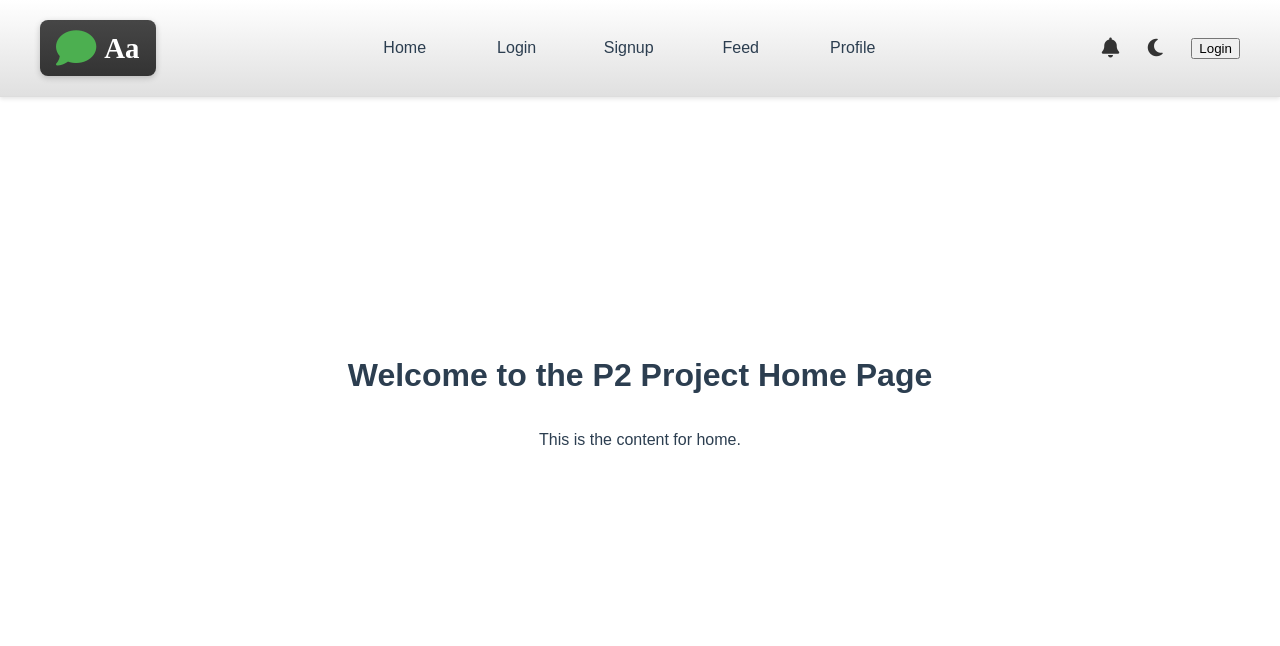
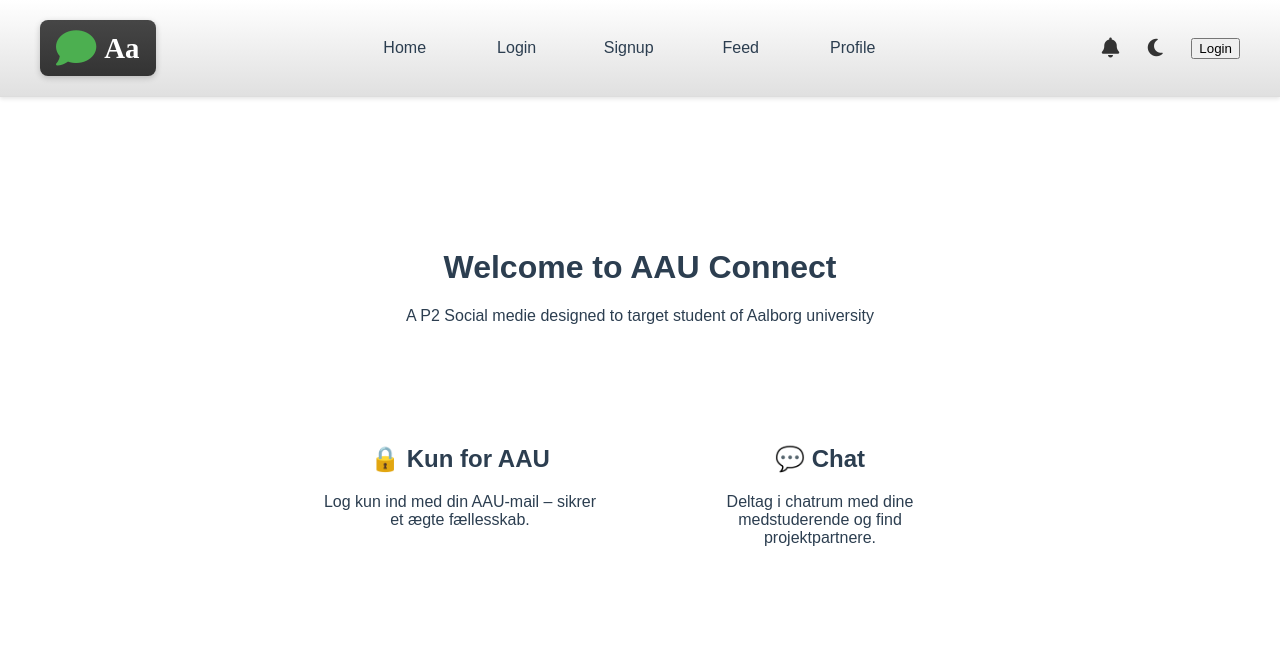
Before and after one commit to RasmusStJa/p2.rasj.dk, a PHP site: page / in a window 1280 px wide. Shown: the top 646 px of the page. Run offline with PHP 8.4, Linux system fonts and the light colour scheme.

Commit message:
Front page + signup aau

```diff
--- a/backend/api/posts.js
+++ b/backend/api/posts.js
@@ -35,8 +35,3 @@ async function createNewPost(postContent) {
         return null;
     }
 }
-
-// Example usage (e.g., in a form submit handler for creating posts):
-// const postTextArea = document.getElementById('post-content');
-// const createdPost = await createNewPost(postTextArea.value);
-// if (createdPost) { /* Update UI */ } else { /* Show error */ }
--- a/backend/signup/signup.ts
+++ b/backend/signup/signup.ts
@@ -25,6 +25,12 @@ router.post('/', (async (req: Request, res: Response) => {
             return res.status(400).json({ error: 'Email and password are required' });
         }
 
+        // Enforce AAU email domain check
+        const aauDomainRegex = /^[^@]+@[^@]*aau\.dk$/i;
+        if (!aauDomainRegex.test(email)) {
+            return res.status(400).json({ error: 'Email must be an AAU email address (contain aau.dk)' });
+        }
+
         const result = await signupUser({ email, password });
 
         console.log(`User created successfully: ID=${result.userId}, Email=${email}, Username=${result.username}`);
--- a/public/home.html
+++ b/public/home.html
@@ -1,4 +1,18 @@
 <div class="section">
-    <h1>Welcome to the P2 Project Home Page</h1>
-    <p>This is the content for home.</p>
+    <div class="hero-content">
+        <h1>Welcome to AAU Connect</h1>
+        <p>A P2 Social medie designed to target student of Aalborg university</p>
+    </div>
+
+    <div class="features">
+        <div class="feature-box">
+            <h2>🔒 Kun for AAU</h2>
+            <p>Log kun ind med din AAU-mail – sikrer et ægte fællesskab.</p>
+        </div>
+        <div class="feature-box">
+            <h2>💬 Chat</h2>
+            <p>Deltag i chatrum med dine medstuderende og find projektpartnere.</p>
+        </div>
+    </div>
+
 </div>
--- a/src/styles/styles.css
+++ b/src/styles/styles.css
@@ -15,6 +15,30 @@ body {
     align-items: center;
     justify-content: center;
     height: 100vh;
+}
+
+.hero-content h1 {
+  font-size: 2rem;
+  margin-top: 3em;
+}
+
+.features {
+  display: flex;
+  flex-wrap: wrap;
+  justify-content: center;
+  padding: 60px 20px;
+  background: var(--bg-color);
+  gap: 2rem;
+}
+
+.feature-box {
+  background: var(--form-bg);
+  color: var(--text-color);
+  padding: 24px;
+  border-radius: 12px;
+  box-shadow: var(--shadow);
+  width: 280px;
+  text-align: center;
 }
 
 .mode-toggle {
```
